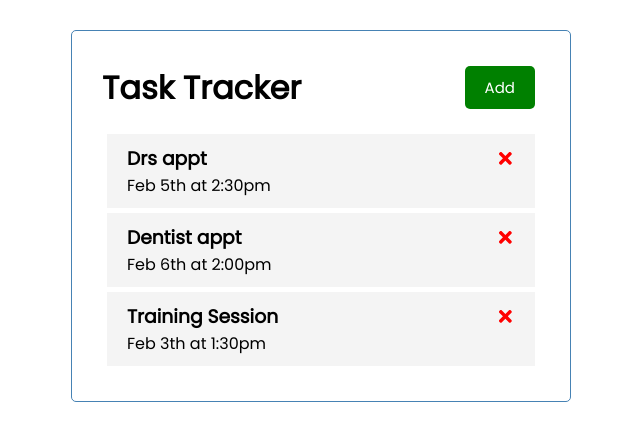
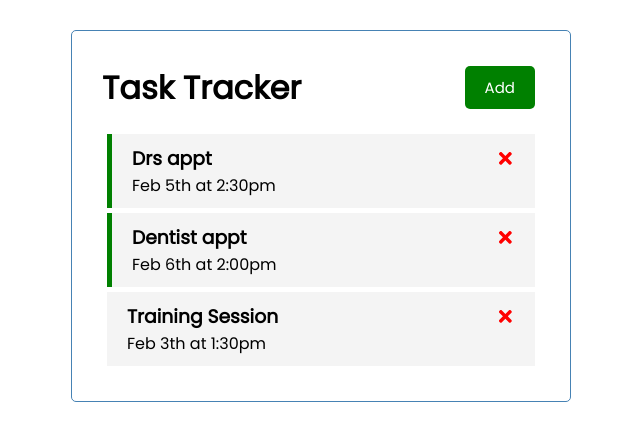
Before and after one commit to vcastle/react-task-tracker, a React (Create React App) app: page / in a window 1280 px wide. Shown: the top 440 px of the page, without its empty margins (319-959 px from the left). Built offline with nearby package versions, Linux system fonts and the light colour scheme.

Commit message:
Added reminder

```diff
--- a/src/App.js
+++ b/src/App.js
@@ -29,12 +29,24 @@
     setTasks(tasks.filter((task) => task.id !== id))
   }
 
+  // Toggle Reminder
+  const toggleReminder = (id) => {
+    console.log('id ', id);
+    setTasks(tasks
+      .map((task) => task.id === id ?
+        { ...tasks, reminder: !task.reminder} : tasks))
+        console.log('tasks ', tasks);
+  }
 
   return (
     <div className="container">
       <Header />
       {tasks.length > 0 ?
-        <Tasks tasks={tasks} onDelete={deleteTask}/> : 'No Tasks Available'}
+        <Tasks
+          tasks={tasks}
+          onToggle={toggleReminder}
+          onDelete={deleteTask}/> :
+          'No Tasks Available'}
     </div>
   );
 }
--- a/src/components/Task.js
+++ b/src/components/Task.js
@@ -1,8 +1,11 @@
 import { FaTimes } from 'react-icons/fa';
 
-const Task = ({task, onDelete }) => {
+const Task = ({task, onDelete, onToggle }) => {
     return (
-        <div className='task'>
+        <div
+            className={`task ${task.reminder ? 'reminder' : ''}`}
+            onDoubleClick={() => onToggle(task.id)}
+        >
             <h3>
                 {task.text}
                 <FaTimes
--- a/src/components/Tasks.js
+++ b/src/components/Tasks.js
@@ -1,14 +1,15 @@
 import Task from './Task';
 
-const Tasks = ({tasks, onDelete}) => {
+const Tasks = ({tasks, onDelete, onToggle}) => {
 
   return (
     <>
-        {tasks.map((task) => (
+        {tasks.map((task, index) => (
             <Task
-                key={task.id}
+                key={index}
                 task={task}
                 onDelete={onDelete}
+                onToggle={onToggle}
             />
         ))}
     </>
```
